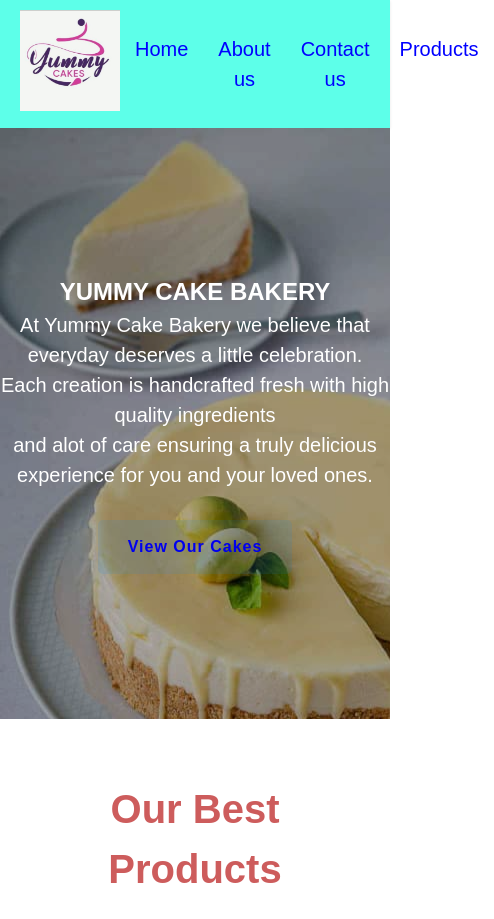
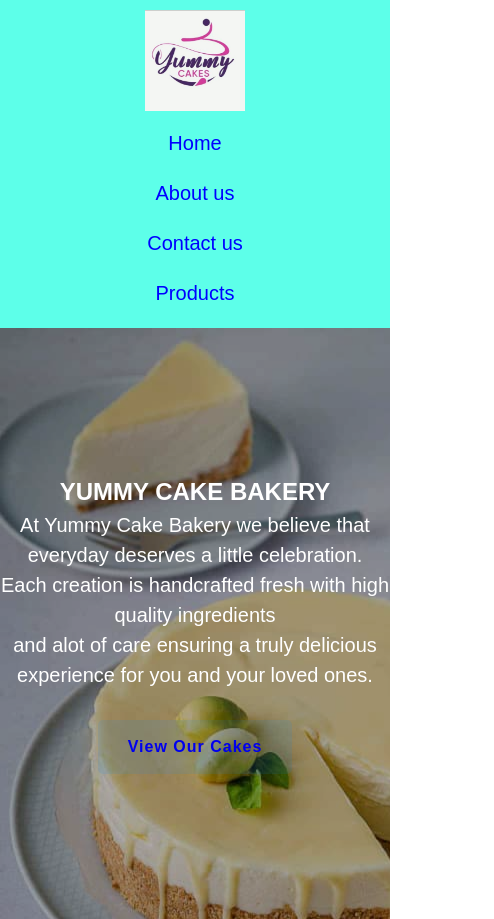
Before and after one commit to mpotaimaziriyah-coder/Yummy-cake-bakery-project-, a plain HTML site: page index.html in a window 390 px wide. Shown: the top 919 px of the page, 494 px wide, since content can reach past the window. Drawn offline with Linux system fonts and the light colour scheme.

Commit message:
Add files via upload
Made some changes

```diff
--- a/CSS/style.css
+++ b/CSS/style.css
@@ -388,7 +388,13 @@ button[type="submit"]:hover {
         margin: 20px auto;
         max-width: 100%;
     }
-
+    .nav {
+        flex-direction: column;
+    }
+    .nav ul {
+        flex-direction: column;
+        width: 100%;
+    }
     .intro {
         height: 70vh;
 
```
